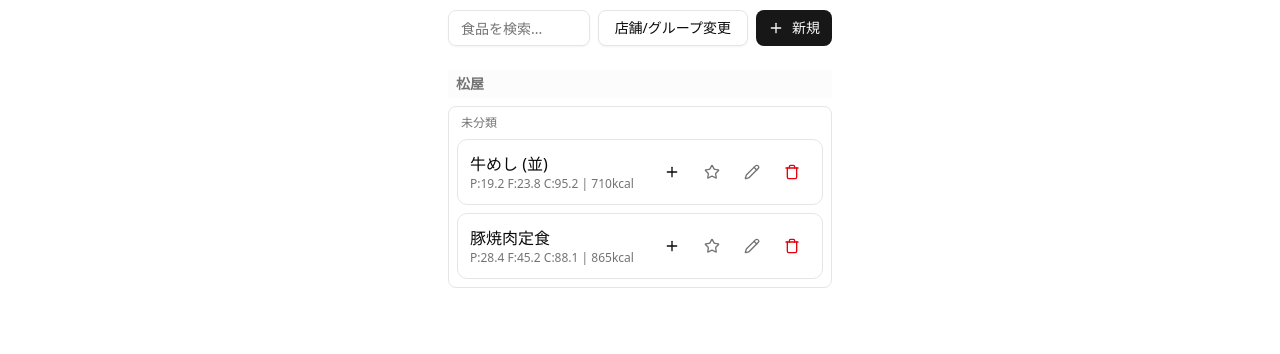
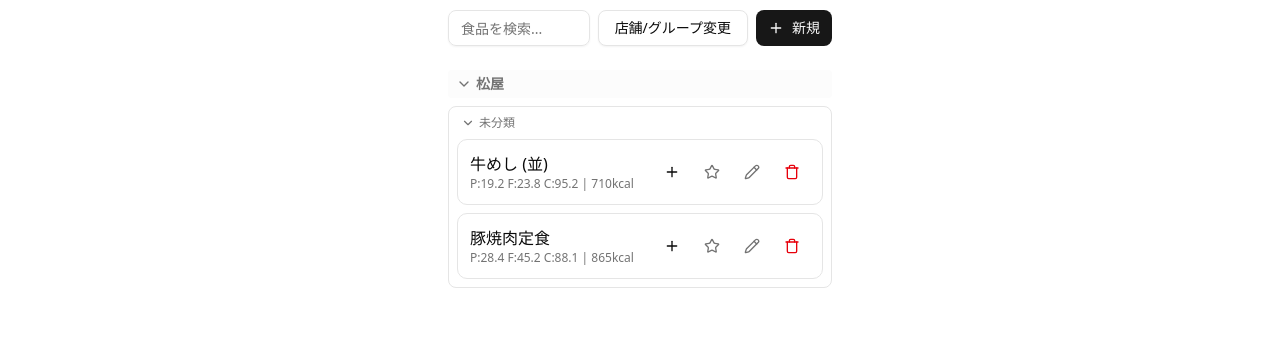
Before and after one commit to fujimoto080/PFC-Controller, a Next.js app: page /manage-foods in a window 1280 px wide. Shown: the part 234-588 px from the top of the page. Built offline with nearby package versions, Linux system fonts and the light colour scheme.

Commit message:
食品管理で店舗・グループの折りたたみ状態を保存

```diff
--- a/app/manage-foods/page.tsx
+++ b/app/manage-foods/page.tsx
@@ -1,7 +1,7 @@
 'use client';
 
-import { useMemo, useState } from 'react';
-import { Plus, Pencil, Trash, Save, X, Star } from 'lucide-react';
+import { useEffect, useMemo, useState } from 'react';
+import { Plus, Pencil, Trash, Save, X, Star, ChevronDown, ChevronRight } from 'lucide-react';
 import { Reorder } from 'framer-motion';
 import { useForm } from 'react-hook-form';
 import { toast } from 'sonner';
@@ -28,6 +28,24 @@
 import { PageTitle } from '@/components/ui/page-title';
 
 const getCurrentTimestamp = () => Date.now();
+const STORAGE_KEY_MANAGE_FOODS_COLLAPSE = 'pfc_manage_foods_collapse_state';
+
+const readCollapseState = () => {
+    if (typeof window === 'undefined') return { collapsedStores: [], collapsedGroups: [] };
+
+    const storedState = localStorage.getItem(STORAGE_KEY_MANAGE_FOODS_COLLAPSE);
+    if (!storedState) return { collapsedStores: [], collapsedGroups: [] };
+
+    try {
+        const parsed = JSON.parse(storedState) as { collapsedStores?: string[]; collapsedGroups?: string[] };
+        return {
+            collapsedStores: Array.isArray(parsed.collapsedStores) ? parsed.collapsedStores : [],
+            collapsedGroups: Array.isArray(parsed.collapsedGroups) ? parsed.collapsedGroups : [],
+        };
+    } catch {
+        return { collapsedStores: [], collapsedGroups: [] };
+    }
+};
 
 type StoreGroupSection = {
     storeName: string;
@@ -91,6 +109,9 @@
     const [bulkGroupName, setBulkGroupName] = useState('');
     const [draggingFoodId, setDraggingFoodId] = useState<string | null>(null);
     const [dropTarget, setDropTarget] = useState<{ storeName: string; groupName: string } | null>(null);
+    const initialCollapseState = useMemo(() => readCollapseState(), []);
+    const [collapsedStores, setCollapsedStores] = useState<string[]>(initialCollapseState.collapsedStores);
+    const [collapsedGroups, setCollapsedGroups] = useState<string[]>(initialCollapseState.collapsedGroups);
 
     const { eatDate, setEatDate, eatTime, setEatTime, getSelectedTimestamp } = useEatDateTime();
 
@@ -100,6 +121,17 @@
         () => Array.from(new Set(foods.map((food) => food.storeGroup).filter(Boolean) as string[])).sort(),
         [foods],
     );
+
+
+    useEffect(() => {
+        localStorage.setItem(
+            STORAGE_KEY_MANAGE_FOODS_COLLAPSE,
+            JSON.stringify({
+                collapsedStores,
+                collapsedGroups,
+            }),
+        );
+    }, [collapsedStores, collapsedGroups]);
 
     const startAdd = () => {
         setEditingItem(null);
@@ -300,6 +332,21 @@
         saveFoodDictionary([...remainingFoods, nextMovedFood]);
     };
 
+    const getStoreGroupKey = (storeName: string, groupName: string) => `${storeName}::${groupName}`;
+
+    const toggleStoreCollapsed = (storeName: string) => {
+        setCollapsedStores((prev) =>
+            prev.includes(storeName) ? prev.filter((name) => name !== storeName) : [...prev, storeName],
+        );
+    };
+
+    const toggleStoreGroupCollapsed = (storeName: string, groupName: string) => {
+        const groupKey = getStoreGroupKey(storeName, groupName);
+        setCollapsedGroups((prev) =>
+            prev.includes(groupKey) ? prev.filter((key) => key !== groupKey) : [...prev, groupKey],
+        );
+    };
+
     const filteredFoods = useMemo(
         () => foods.filter((food) => food.name.toLowerCase().includes(searchQuery.toLowerCase())),
         [foods, searchQuery],
@@ -429,9 +476,22 @@
                             ) : (
                                 sections.map((section) => (
                                     <div key={section.storeName} className="pb-4">
-                                        <h3 className="mb-2 rounded bg-muted/30 px-2 py-1 text-sm font-semibold text-muted-foreground">
+                                        <button
+                                            type="button"
+                                            className="mb-2 flex w-full items-center rounded bg-muted/30 px-2 py-1 text-left text-sm font-semibold text-muted-foreground"
+                                            onClick={() => toggleStoreCollapsed(section.storeName)}
+                                        >
+                                            {collapsedStores.includes(section.storeName) ? (
+                                                <ChevronRight className="mr-1 h-4 w-4" />
+                                            ) : (
+                                                <ChevronDown className="mr-1 h-4 w-4" />
+                                            )}
                                             {section.storeName}
-                                        </h3>
+                                        </button>
+
+                                        {collapsedStores.includes(section.storeName) && null}
+
+                                        {!collapsedStores.includes(section.storeName) && (
 
                                         <Reorder.Group
                                             axis="y"
@@ -440,6 +500,11 @@
                                             className="space-y-3"
                                         >
                                             {section.groups.map((group) => (
+                                                (() => {
+                                                    const groupKey = getStoreGroupKey(section.storeName, group.groupName);
+                                                    const isGroupCollapsed = collapsedGroups.includes(groupKey);
+
+                                                    return (
                                                 <Reorder.Item
                                                     key={`${section.storeName}-${group.groupName}`}
                                                     value={group.groupName}
@@ -447,10 +512,20 @@
                                                     dragSnapToOrigin
                                                 >
                                                     <div className="space-y-2 rounded-md border bg-background p-2">
-                                                        <h4 className="px-1 text-xs font-medium text-muted-foreground">
+                                                        <button
+                                                            type="button"
+                                                            className="flex w-full items-center px-1 text-left text-xs font-medium text-muted-foreground"
+                                                            onClick={() => toggleStoreGroupCollapsed(section.storeName, group.groupName)}
+                                                        >
+                                                            {isGroupCollapsed ? (
+                                                                <ChevronRight className="mr-1 h-3.5 w-3.5" />
+                                                            ) : (
+                                                                <ChevronDown className="mr-1 h-3.5 w-3.5" />
+                                                            )}
                                                             {group.groupName}
-                                                        </h4>
+                                                        </button>
 
+                                                        {!isGroupCollapsed && (
                                                         <Reorder.Group
                                                             axis="y"
                                                             values={group.foods.map((food) => food.id)}
@@ -566,10 +641,14 @@
                                                                 );
                                                             })}
                                                         </Reorder.Group>
+                                                        )}
                                                     </div>
                                                 </Reorder.Item>
+                                                    );
+                                                })()
                                             ))}
                                         </Reorder.Group>
+                                        )}
                                     </div>
                                 ))
                             )}
```
